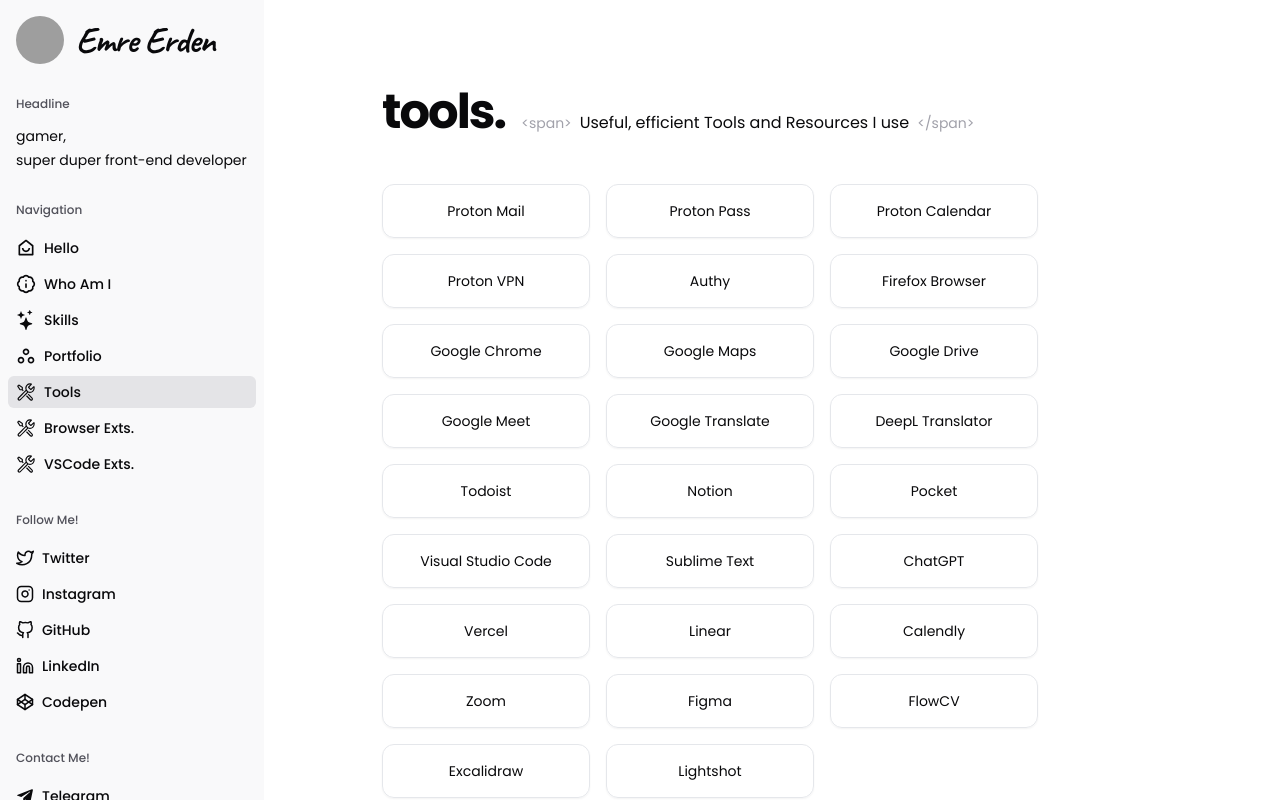
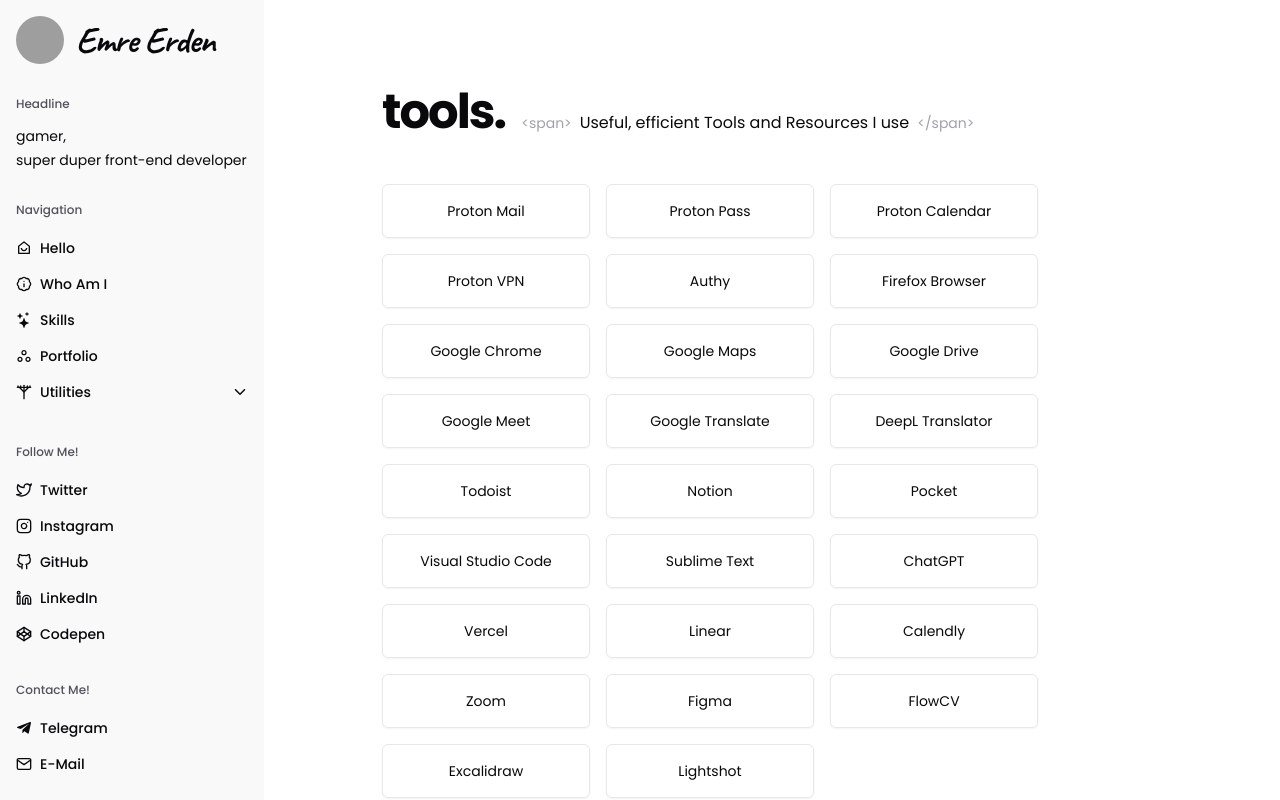
Before and after one commit to Wiazeph/NextJS-emreerden-dev, a Next.js app: page /tools in a window 1280 px wide. Built offline with nearby package versions, Linux system fonts and the light colour scheme; grey boxes are pictures that could not be loaded.

Commit message:
style add accordion to nav-bar

```diff
--- a/src/assets/css/index.css
+++ b/src/assets/css/index.css
@@ -11,18 +11,15 @@
 @layer components {
   /* Side-Bar */
   .Side-Bar-Card {
-    @apply -mx-2 py-1.5 px-2 text-sm font-medium rounded-md cursor-pointer Main-Hover-Color;
+    @apply -mx-2 py-1.5 px-2 font-medium Main-Hover-Color;
   }
   /* Side-Bar */
 
-  /* Main */
-  .Main-List-Card {
-    @apply flex flex-wrap justify-center mdl:justify-normal gap-4;
+  /* Pages */
+  .Main-Card {
+    @apply p-4 w-52 sm:w-46 md:w-48 mdl:w-46 lg:w-48 lgx:w-50 xl:w-52 flex items-center justify-center gap-x-2.5 border rounded-md shadow-sm hover:border-zinc-400 transition-colors;
   }
-  .Main-Card {
-    @apply p-4 w-52 sm:w-46 md:w-48 mdl:w-46 lg:w-48 lgx:w-50 xl:w-52 flex items-center justify-center gap-x-2.5 border rounded-xl shadow-sm hover:border-zinc-400 transition-colors;
-  }
-  /* Main */
+  /* Pages */
 }
 
 @layer utilities {
@@ -40,6 +37,9 @@
   .Side-Bar-Card-List {
     @apply flex flex-col gap-y-1;
   }
+  .Side-Bar-Card-Hover {
+    @apply flex items-center gap-x-2 transition-all;
+  }
   /* Side-Bar */
 
   /* Pages */
@@ -51,6 +51,9 @@
   }
   .Page-Title {
     @apply text-4xl lg:text-5xl text-center mdl:text-left font-bold tracking-[-2px];
+  }
+  .Main-List-Card {
+    @apply flex flex-wrap justify-center mdl:justify-normal gap-4;
   }
   /* Pages */
 
--- a/src/components/side-bar/nav-bar.tsx
+++ b/src/components/side-bar/nav-bar.tsx
@@ -1,39 +1,91 @@
 'use client'
 
-import React from 'react'
+import React, { useState } from 'react'
 import Link from 'next/link'
 import { usePathname } from 'next/navigation'
 import { cn } from '@/lib/utils'
 import Routes from '@/utils/consts/side-bar/routes'
+import UtilitiesRoutes from '@/utils/consts/side-bar/utilities-routes'
+import { LuUtilityPole } from 'react-icons/lu'
+import { IoIosArrowDown } from 'react-icons/io'
 
 type Props = {}
 
 const NavBarComponent = (props: Props) => {
+  const [isExpanded, setIsExpanded] = useState(false)
+
+  const toggleIsExpanded = () => {
+    setIsExpanded(!isExpanded)
+  }
+
   const pathname = usePathname()
 
   return (
     <div className="Nav-Bar Side-Bar-Section-Layout">
       <div className="Side-Bar-Title">Navigation</div>
 
+      <div className="flex flex-col gap-y-1">
         <nav className="Routes-List Side-Bar-Card-List">
           {Routes.map((route, index) => (
             <Link
               key={index}
               href={route.path}
               className={cn(
-              '-mx-2 py-1.5 px-2 text-sm font-medium rounded-md group Main-Hover-Color',
+                'Side-Bar-Card group',
                 pathname === route.path ? 'bg-zinc-200' : ''
               )}
             >
-            <div className="flex items-center gap-x-2 group-hover:ml-2 transition-all">
-              <div className="text-xl">{route.icon}</div>
+              <div className="Side-Bar-Card-Hover group-hover:ml-2">
+                {route.icon}
 
-              <div>{route.name}</div>
+                <div className="text-sm">{route.name}</div>
+              </div>
+            </Link>
+          ))}
+        </nav>
+
+        <button className="Side-Bar-Card" onClick={toggleIsExpanded}>
+          <div className="flex items-center justify-between">
+            <div className="flex items-center gap-x-2">
+              <LuUtilityPole />
+              <div className="text-sm">Utilities</div>
+            </div>
+            <div
+              className={cn(
+                'transition-all duration-300',
+                isExpanded && 'rotate-180'
+              )}
+            >
+              <IoIosArrowDown />
+            </div>
+          </div>
+        </button>
+
+        <nav
+          className={cn(
+            'Utilities-Routes-List Side-Bar-Card-List relative -left-2 w-[calc(100%+16px)] h-0 opacity-0 overflow-hidden transition-all duration-300',
+            isExpanded && 'h-[104px] opacity-100'
+          )}
+        >
+          {UtilitiesRoutes.map((route, index) => (
+            <Link
+              key={index}
+              href={route.path}
+              className={cn(
+                'Side-Bar-Card group',
+                pathname === route.path ? 'bg-zinc-200' : ''
+              )}
+            >
+              <div className="Side-Bar-Card-Hover group-hover:ml-2 pl-2">
+                {route.icon}
+
+                <div className="text-sm">{route.name}</div>
               </div>
             </Link>
           ))}
         </nav>
       </div>
+    </div>
   )
 }
 
--- a/src/components/side-bar/profile.tsx
+++ b/src/components/side-bar/profile.tsx
@@ -16,7 +16,7 @@ const ProfileComponent = (props: Props) => {
   return (
     <Link
       href={'/'}
-      className="Profile p-2 -m-2 flex items-center gap-x-3 rounded-md Main-Hover-Color"
+      className="Profile p-2 -m-2 flex items-center gap-x-3 Main-Hover-Color"
     >
       <div className="Image relative w-12 h-12 rounded-full overflow-hidden">
         <Image
--- a/src/components/side-bar/side-bar-list.tsx
+++ b/src/components/side-bar/side-bar-list.tsx
@@ -17,16 +17,16 @@ const SideBarListComponent = (props: Props) => {
 
       <ul className={`${props.name}-List Side-Bar-Card-List`}>
         {props.constName.map((item, index) => (
-          <li key={index} className="Side-Bar-Card group">
+          <li key={index} className="Side-Bar-Card cursor-pointer group">
             <a
               href={item.path}
               target="_blank"
               rel="noopener noreferrer"
-              className="flex items-center gap-x-2 group-hover:ml-2 transition-all"
+              className="Side-Bar-Card-Hover group-hover:ml-2"
             >
-              <div className="text-lg">{item.icon}</div>
+              <div>{item.icon}</div>
 
-              <div>{item.name}</div>
+              <div className="text-sm">{item.name}</div>
             </a>
           </li>
         ))}
--- a/src/utils/consts/side-bar/routes.js
+++ b/src/utils/consts/side-bar/routes.js
@@ -25,21 +25,6 @@ const Routes = [
     path: '/portfolio',
     icon: <MdOutlineWorkspaces />,
   },
-  {
-    name: 'Tools',
-    path: '/tools',
-    icon: <VscTools />,
-  },
-  {
-    name: 'Browser Exts.',
-    path: '/browser-extensions',
-    icon: <VscTools />,
-  },
-  {
-    name: 'VSCode Exts.',
-    path: '/vscode-extensions',
-    icon: <VscTools />,
-  },
 ]
 
 export default Routes
--- /dev/null
+++ b/src/utils/consts/side-bar/utilities-routes.js
@@ -0,0 +1,23 @@
+import { VscTools } from 'react-icons/vsc'
+import { IoExtensionPuzzleOutline } from 'react-icons/io5'
+import { VscExtensions } from 'react-icons/vsc'
+
+const UtilitiesRoutes = [
+  {
+    name: 'Tools',
+    path: '/tools',
+    icon: <VscTools />,
+  },
+  {
+    name: 'Browser Exts.',
+    path: '/browser-extensions',
+    icon: <IoExtensionPuzzleOutline />,
+  },
+  {
+    name: 'VSCode Exts.',
+    path: '/vscode-extensions',
+    icon: <VscExtensions />,
+  },
+]
+
+export default UtilitiesRoutes
```
Lines whose indentation alone changed are shown as unchanged.
